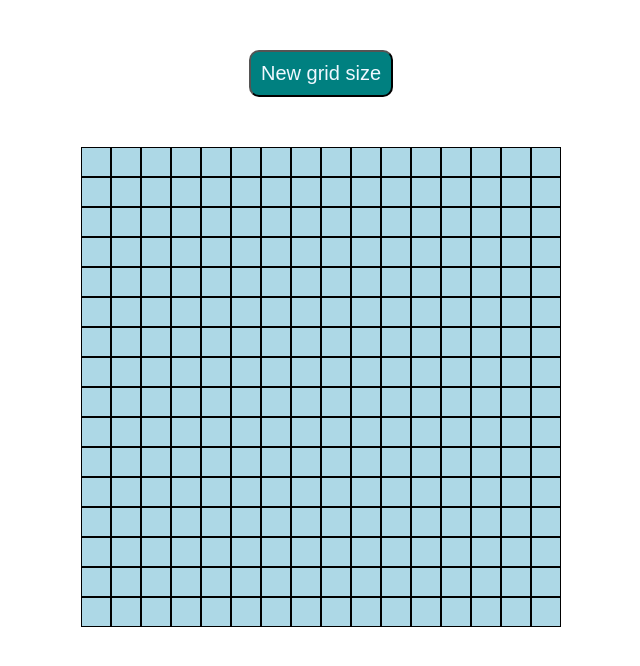
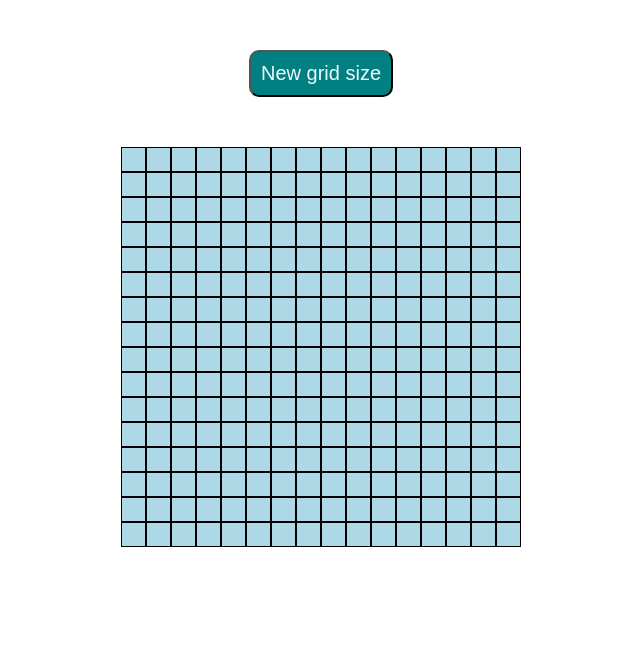
Before and after one commit to MichaElL0/Etch-a-sketch-painter, a plain HTML site: page index.html in a window 1280 px wide. Shown: the whole page, without its empty margins (319-959 px from the left). Drawn offline with Linux system fonts and the light colour scheme.

Commit message:
Container size change based on cell size

```diff
--- a/script.js
+++ b/script.js
@@ -33,20 +33,9 @@ function drawGrid(size) {
         })
     });
 
+    let cell = document.querySelector(".cell");
+    let cellWidth = cell.offsetWidth;
+    let cellHeight = cell.offsetHeight;
 
-    container.style.width = `${30 * size}px`;
-
-
-    const cell = document.querySelector(".cell");
-
-    if(parseInt(container.style.width) > window.innerWidth) {
-        console.log("Make cells smaller");
-
-        cell.style.width = `${20}px`;
-        cell.style.height = `${20}px`;
-    }
-    else {
-        //
-    }
-
+    container.style.width = `${cellHeight * size}px`;
 }
--- a/style.css
+++ b/style.css
@@ -14,8 +14,8 @@
 }
 
 .cell {
-    width: 30px;
-    height: 30px;
+    width: 25px;
+    height: 25px;
     background-color: lightblue;
     border: 1px solid black;
 }
```
